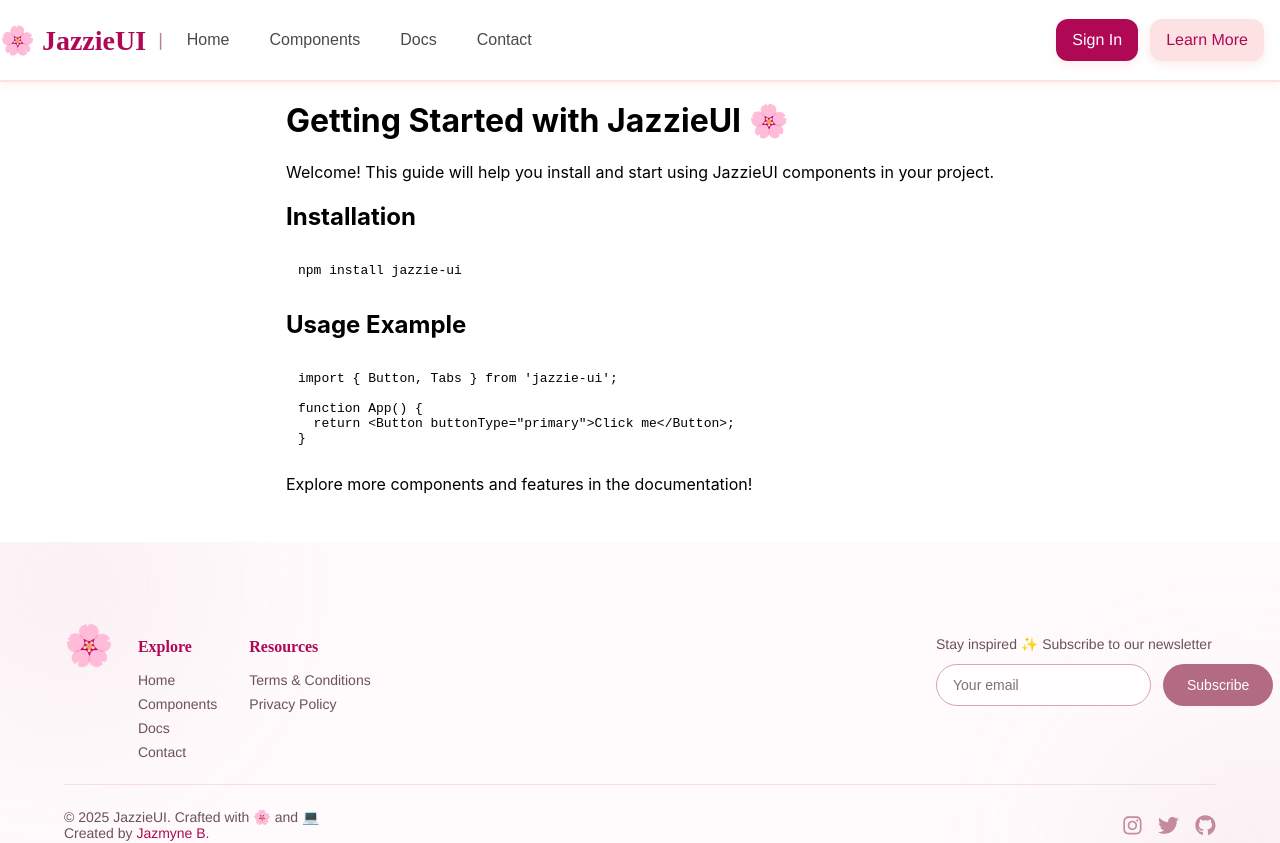
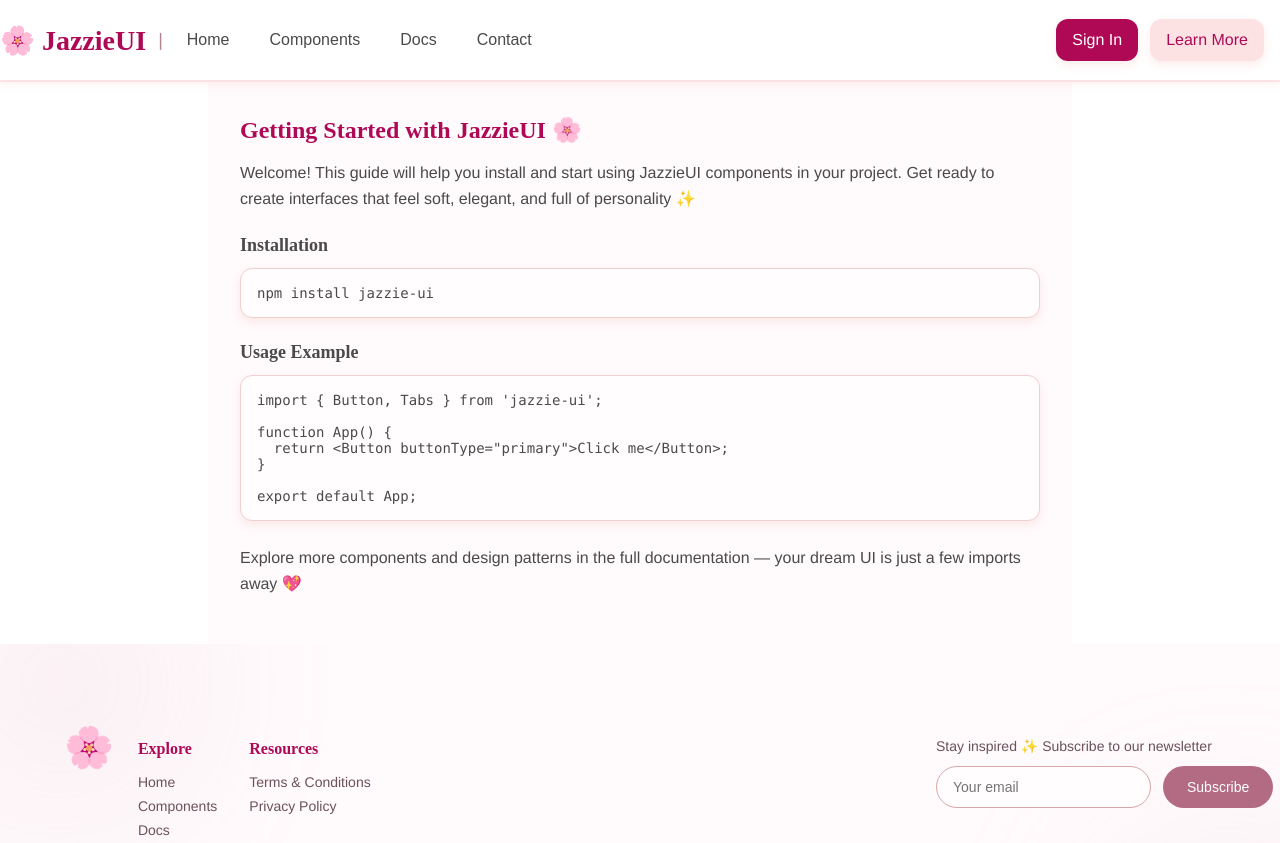
Before and after one commit to JazmyneB/jazzie-ui, a React (Create React App) app: page /docs in a window 1280 px wide. Shown: the top 843 px of the page. Built offline with nearby package versions, Linux system fonts and the light colour scheme; the HTML template or start-up script is replaced by a standard one.

Commit message:
style(docs): docs page updated

```diff
--- a/src/App.js
+++ b/src/App.js
@@ -5,7 +5,7 @@ import NavBar from './components/NavBar/NavBar';
 import Footer from './components/Footer/Footer';
 import Hero from './components/Hero/Hero';
 import Tabs from './components/Tabs/Tabs';
-import Docs from './pages/Docs';
+import Docs from './pages/Docs/Docs';
 import ComponentsPage from './pages/ComponentsPage/ComponentsPage';
 
 function App() {
--- a/src/pages/Docs.jsx
+++ /dev/null
@@ -1,28 +0,0 @@
-import React from 'react';
-
-const Docs = () => {
-  return (
-    <div style={{ padding: '2rem', paddingTop: '80px', maxWidth: '800px', margin: '0 auto' }}>
-      <h1>Getting Started with JazzieUI 🌸</h1>
-      <p>Welcome! This guide will help you install and start using JazzieUI components in your project.</p>
-
-      <h2>Installation</h2>
-      <pre style={{ background: 'var(--color-paper)', padding: '12px', borderRadius: 'var(--radius-sm)' }}>
-        npm install jazzie-ui
-      </pre>
-
-      <h2>Usage Example</h2>
-      <pre style={{ background: 'var(--color-paper)', padding: '12px', borderRadius: 'var(--radius-sm)' }}>
-        {`import { Button, Tabs } from 'jazzie-ui';
-
-function App() {
-  return <Button buttonType="primary">Click me</Button>;
-}`}
-      </pre>
-
-      <p>Explore more components and features in the documentation!</p>
-    </div>
-  );
-};
-
-export default Docs;
--- /dev/null
+++ b/src/pages/Docs/Docs.css
@@ -0,0 +1,58 @@
+@import '../../utils/_variables.css';
+
+.docs-container {
+  padding: 2rem;
+  padding-top: 100px;
+  max-width: 800px;
+  margin: 0 auto;
+  background-color: var(--color-bg);
+  color: var(--color-text);
+  font-family: var(--font-primary);
+}
+
+.docs-container h1 {
+  font-family: var(--font-accent);
+  font-size: var(--text-xl);
+  color: var(--color-primary);
+  margin-bottom: var(--space-md);
+}
+
+.docs-container h2 {
+  font-family: var(--font-accent);
+  color: var(--color-deep-rose);
+  font-size: var(--text-lg);
+  margin-top: var(--space-lg);
+  margin-bottom: var(--space-sm);
+}
+
+.docs-container p {
+  color: var(--body);
+  font-size: var(--text-md);
+  line-height: 1.6;
+  margin-bottom: var(--space-md);
+}
+
+.code-block {
+  background-color: var(--paper);
+  color: var(--muted);
+  font-family: 'Courier New', monospace;
+  font-size: var(--text-sm);
+  border: 1px solid var(--grid);
+  border-radius: var(--radius-md);
+  padding: var(--space-md);
+  box-shadow: var(--shadow-soft);
+  overflow-x: auto;
+  white-space: pre-wrap;
+  margin-bottom: var(--space-lg);
+}
+
+.code-block code {
+  display: block;
+  color: var(--color-text);
+}
+
+.code-block:hover {
+  background-color: var(--cream);
+  transform: translateY(-1px);
+  transition: all 0.2s ease-in-out;
+}
--- /dev/null
+++ b/src/pages/Docs/Docs.jsx
@@ -0,0 +1,40 @@
+import React from "react";
+import "./Docs.css";
+
+const Docs = () => {
+  return (
+    <div className="docs-container">
+      <h1>Getting Started with JazzieUI 🌸</h1>
+      <p>
+        Welcome! This guide will help you install and start using JazzieUI components
+        in your project. Get ready to create interfaces that feel soft, elegant, and
+        full of personality ✨
+      </p>
+
+      <h2>Installation</h2>
+      <div className="code-block">
+        <code>npm install jazzie-ui</code>
+      </div>
+
+      <h2>Usage Example</h2>
+      <div className="code-block">
+        <code>
+{`import { Button, Tabs } from 'jazzie-ui';
+
+function App() {
+  return <Button buttonType="primary">Click me</Button>;
+}
+
+export default App;`}
+        </code>
+      </div>
+
+      <p>
+        Explore more components and design patterns in the full documentation — your
+        dream UI is just a few imports away 💖
+      </p>
+    </div>
+  );
+};
+
+export default Docs;
```
